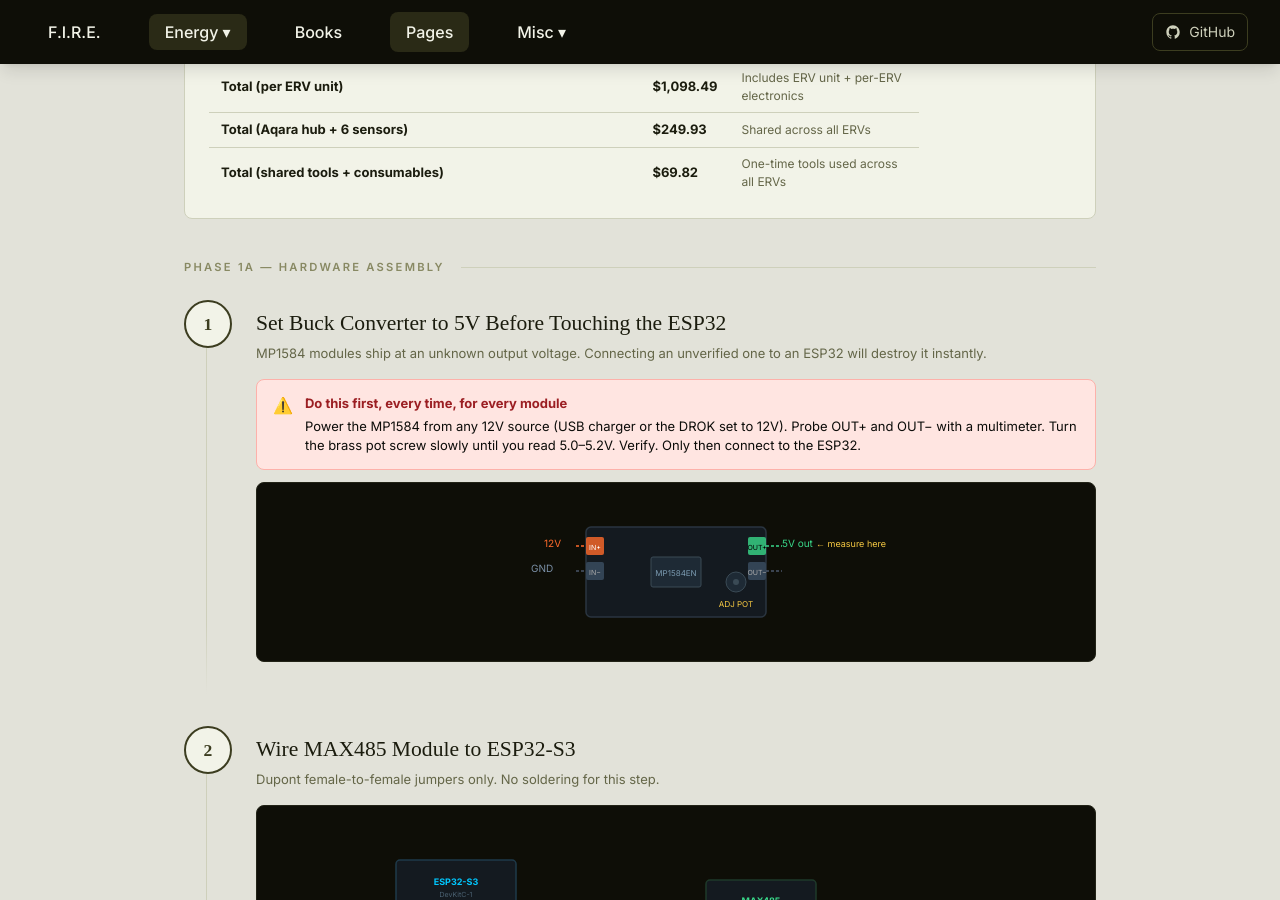
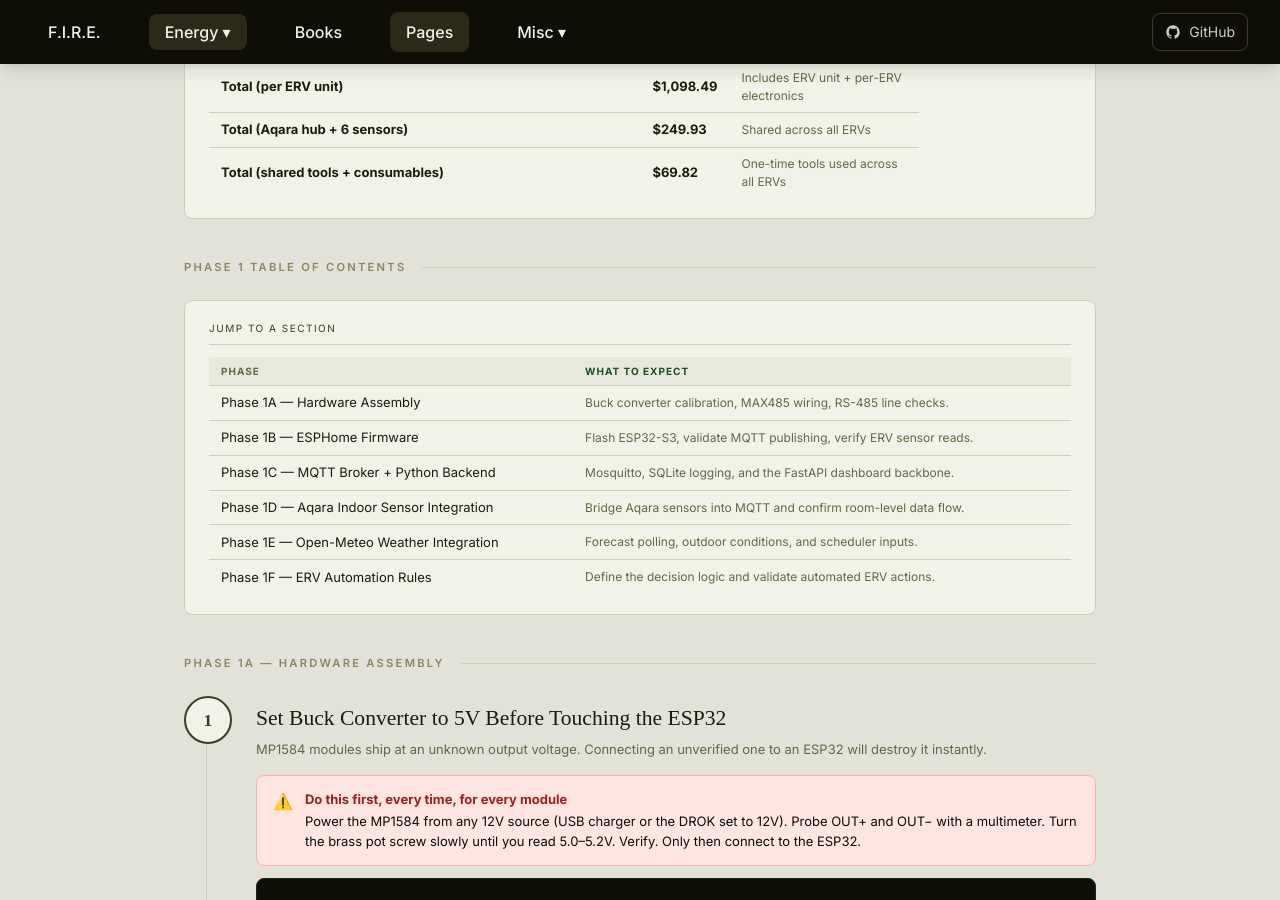
Before and after one commit to techmore/techmore.github.io, a Jekyll site: the page built from pages/phase1_erv_guide.html, in a window 1280 px wide and 900 px high, scrolled down 1647 px. Built offline with Jekyll 4.4.1, drawn with Linux system fonts in a browser that asks for light colours; nearby versions of some CDN libraries; some web fonts are replaced.

Commit message:
Add Phase 1 TOC with anchor links

```diff
--- a/pages/phase1_erv_guide.html
+++ b/pages/phase1_erv_guide.html
@@ -354,8 +354,48 @@ title: Phase 1 — ERV Integration, Monitoring & Weather Automation - Techmore
     </table>
   </div>
 
+  <!-- ── PHASE 1 TOC ── -->
+  <div class="section-head">Phase 1 Table of Contents</div>
+  <div class="panel">
+    <div class="panel-title">Jump to a section</div>
+    <table class="pin-table" style="font-family:var(--body)">
+      <thead>
+        <tr>
+          <th>Phase</th>
+          <th class="green">What to Expect</th>
+        </tr>
+      </thead>
+      <tbody>
+        <tr>
+          <td><a href="#phase-1a">Phase 1A — Hardware Assembly</a></td>
+          <td class="note">Buck converter calibration, MAX485 wiring, RS-485 line checks.</td>
+        </tr>
+        <tr>
+          <td><a href="#phase-1b">Phase 1B — ESPHome Firmware</a></td>
+          <td class="note">Flash ESP32-S3, validate MQTT publishing, verify ERV sensor reads.</td>
+        </tr>
+        <tr>
+          <td><a href="#phase-1c">Phase 1C — MQTT Broker + Python Backend</a></td>
+          <td class="note">Mosquitto, SQLite logging, and the FastAPI dashboard backbone.</td>
+        </tr>
+        <tr>
+          <td><a href="#phase-1d">Phase 1D — Aqara Indoor Sensor Integration</a></td>
+          <td class="note">Bridge Aqara sensors into MQTT and confirm room-level data flow.</td>
+        </tr>
+        <tr>
+          <td><a href="#phase-1e">Phase 1E — Open-Meteo Weather Integration</a></td>
+          <td class="note">Forecast polling, outdoor conditions, and scheduler inputs.</td>
+        </tr>
+        <tr>
+          <td><a href="#phase-1f">Phase 1F — ERV Automation Rules</a></td>
+          <td class="note">Define the decision logic and validate automated ERV actions.</td>
+        </tr>
+      </tbody>
+    </table>
+  </div>
+
   <!-- ── PHASE 1A: HARDWARE ── -->
-  <div class="section-head">Phase 1A — Hardware Assembly</div>
+  <div class="section-head" id="phase-1a">Phase 1A — Hardware Assembly</div>
 
   <div class="step">
     <div class="step-num">1</div>
@@ -516,7 +556,7 @@ title: Phase 1 — ERV Integration, Monitoring & Weather Automation - Techmore
   </div>
 
   <!-- ── PHASE 1B: SOFTWARE ── -->
-  <div class="section-head">Phase 1B — ESPHome Firmware</div>
+  <div class="section-head" id="phase-1b">Phase 1B — ESPHome Firmware</div>
 
   <div class="step">
     <div class="step-num">4</div>
@@ -566,7 +606,7 @@ esphome run broan_erv_esphome.yaml
   </div>
 
   <!-- ── PHASE 1C: BACKEND ── -->
-  <div class="section-head">Phase 1C — MQTT Broker + Python Backend</div>
+  <div class="section-head" id="phase-1c">Phase 1C — MQTT Broker + Python Backend</div>
 
   <div class="step">
     <div class="step-num">5</div>
@@ -640,7 +680,7 @@ systemctl daemon-reload && systemctl enable --now erv-monitor</pre>
   </div>
 
   <!-- ── PHASE 1D: AQARA ── -->
-  <div class="section-head">Phase 1D — Aqara Indoor Sensor Integration</div>
+  <div class="section-head" id="phase-1d">Phase 1D — Aqara Indoor Sensor Integration</div>
 
   <div class="step">
     <div class="step-num green">A</div>
@@ -715,7 +755,7 @@ systemctl daemon-reload && systemctl enable --now erv-monitor</pre>
   </div>
 
   <!-- ── PHASE 1E: WEATHER ── -->
-  <div class="section-head">Phase 1E — Open-Meteo Weather Integration</div>
+  <div class="section-head" id="phase-1e">Phase 1E — Open-Meteo Weather Integration</div>
 
   <div class="step">
     <div class="step-num green">B</div>
@@ -772,7 +812,7 @@ FORECAST_URL = (
   </div>
 
   <!-- ── PHASE 1F: AUTOMATION ── -->
-  <div class="section-head">Phase 1F — ERV Automation Rules</div>
+  <div class="section-head" id="phase-1f">Phase 1F — ERV Automation Rules</div>
 
   <div class="step">
     <div class="step-num green">C</div>
```
